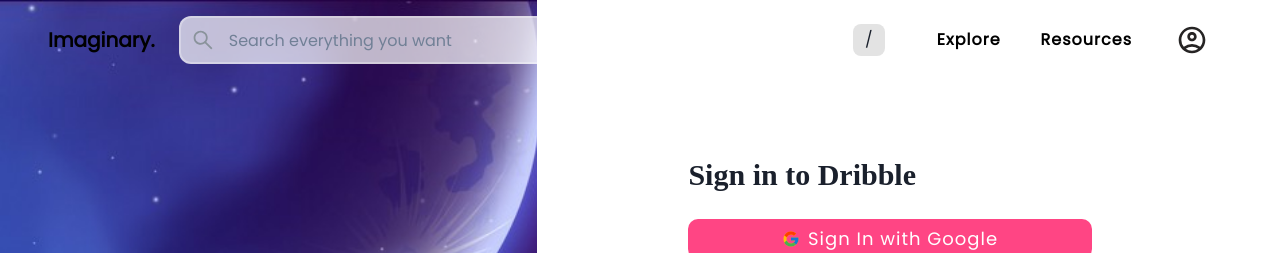
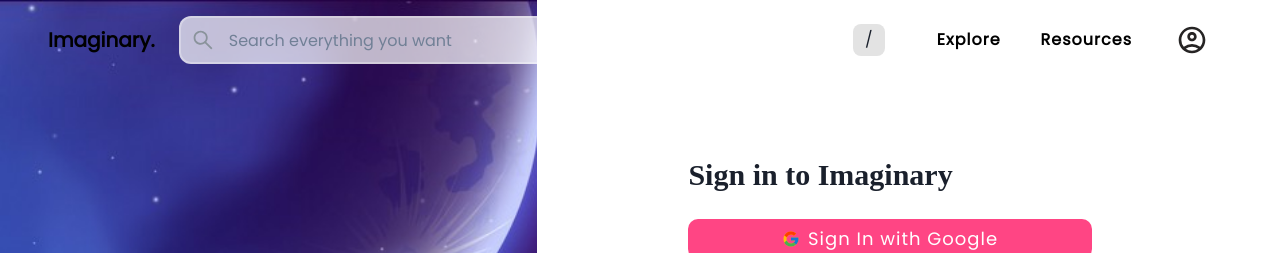
Before and after one commit to systemis/art-social, a React (Create React App) app: page /signin in a window 1280 px wide. Shown: the top 253 px of the page. Built offline with nearby package versions, Linux system fonts and the light colour scheme.

Commit message:
fix content signIn

```diff
--- a/src/pages/login/components/SignIn.tsx
+++ b/src/pages/login/components/SignIn.tsx
@@ -17,7 +17,7 @@
 } from "@chakra-ui/react";
 import { AiFillEye, AiFillEyeInvisible } from "react-icons/ai";
 import { FcGoogle } from "react-icons/fc";
-import BgSignIn from "../../../assets/images/signin.jpg";
+import BgSignIn from "assets/images/signin.jpg";
 import "pages/login/style/loginpage.scss";
 const SignIn = () => {
   const [showPassword, setShowPassword] = useState(false);
@@ -45,7 +45,7 @@
       >
         <Stack spacing={4} w={"full"} maxW={"md"}>
           <Heading fontSize={{ base: "2xl", md: "3xl" }} pb={"10px"}>
-            Sign in to Dribble
+            Sign in to Imaginary
           </Heading>
           <Button
             w={"90%"}
--- a/src/pages/login/components/SignUp.tsx
+++ b/src/pages/login/components/SignUp.tsx
@@ -18,7 +18,7 @@
 } from "@chakra-ui/react";
 import { AiFillEye, AiFillEyeInvisible } from "react-icons/ai";
 import { FcGoogle } from "react-icons/fc";
-import BgSignUp from "../../../assets/images/signup1.png";
+import BgSignUp from "assets/images/signup1.png";
 import "pages/login/style/loginpage.scss";
 
 const SignUp = () => {
@@ -47,7 +47,7 @@
       >
         <Stack spacing={4} w={"full"} maxW={"md"}>
           <Heading fontSize={"3xl"} pb={"10px"}>
-            Sign up to Dribble
+            Sign up to Imaginary
           </Heading>
           <Button
             w={"90%"}
```
Also changed, not shown: src/pages/footer/components/footer.tsx (added, +7 -0 lines).
